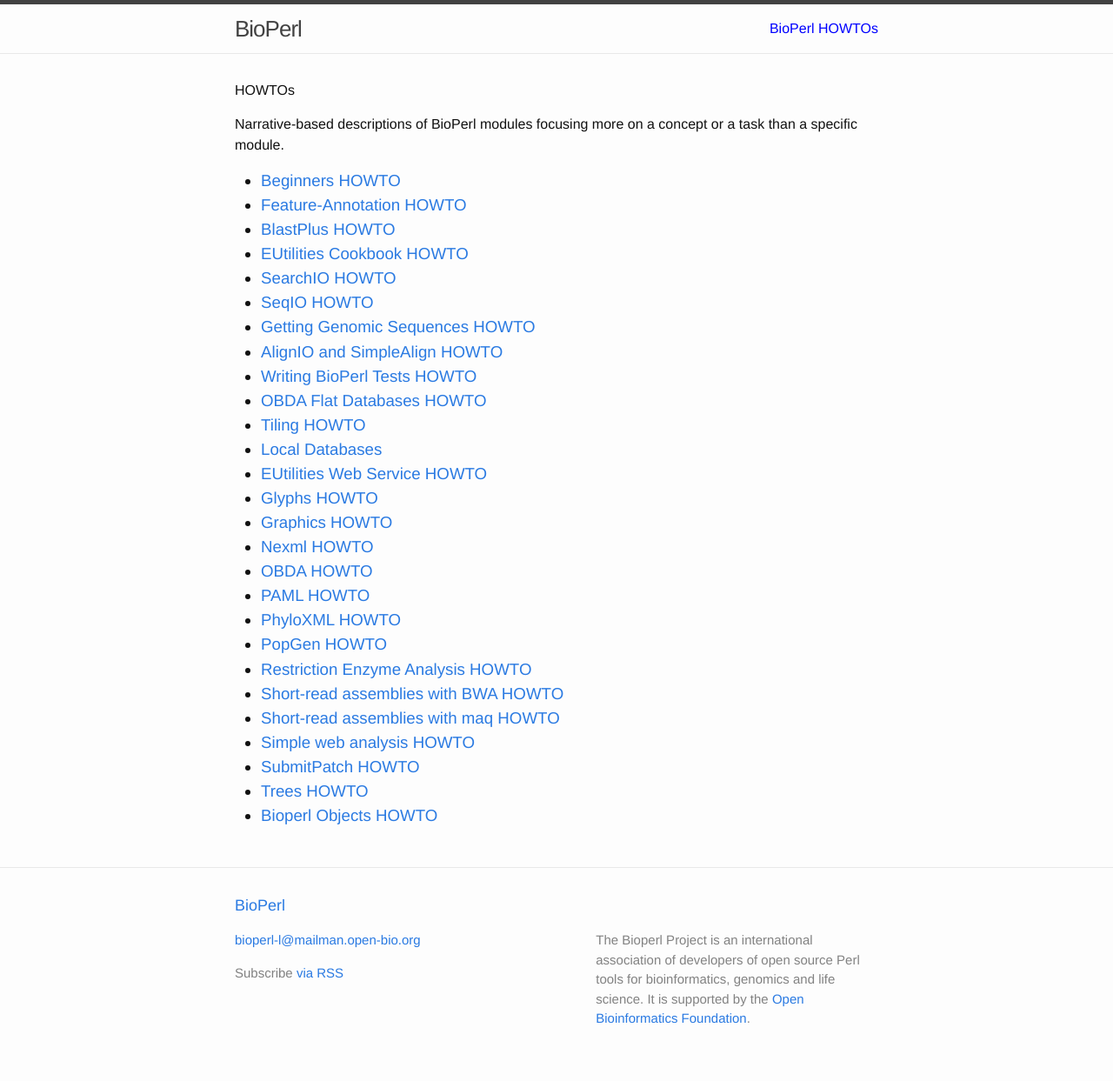
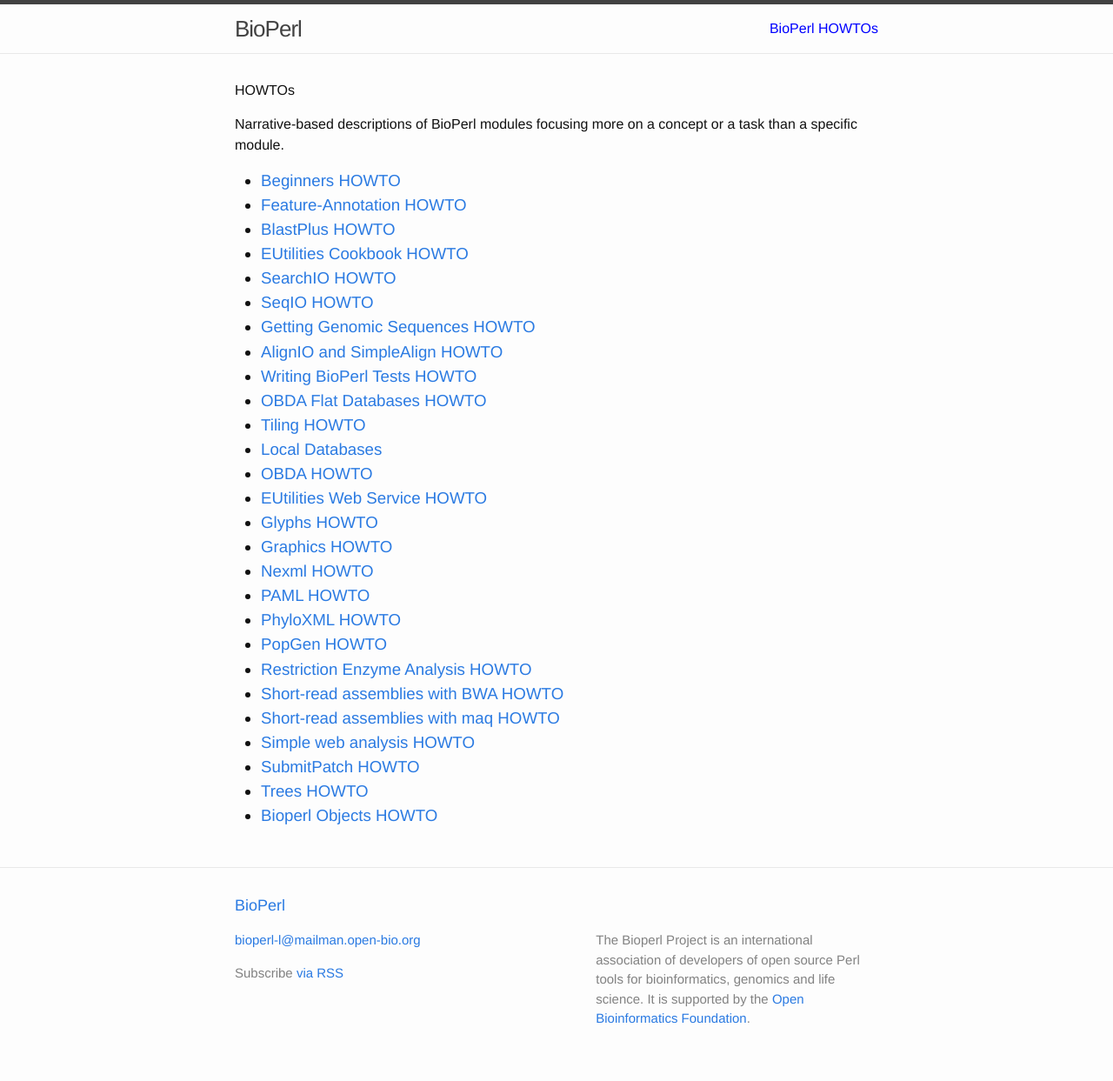
Before and after one commit to bioperl/bioperl.github.io, a Jekyll site: the page built from howtos/index.html, in a window 1280 px wide. Shown: the whole page at 87% size. Built offline with Jekyll 4.4.1, drawn with Linux system fonts in a browser that asks for light colours; Markdown is read by kramdown in place of the engine named in the settings; part of the change alters nothing that is shown.

```diff
--- a/howtos/index.html
+++ b/howtos/index.html
@@ -23,12 +23,12 @@ title: BioPerl HOWTOs
   <li><a href="/howtos/OBDA_Flat_databases.html">OBDA Flat Databases HOWTO</li>
   <li><a href="/howtos/Tiling.html">Tiling HOWTO</li>
   <li><a href="/howtos/Local_Databases.html">Local Databases</li>
+  <li><a href="/howtos/OBDA.html">OBDA HOWTO</li>
 
   <li><a href="/howtos/EUtilities_Web_Service.html">EUtilities Web Service HOWTO</li>
   <li><a href="/howtos/Glyphs.html">Glyphs HOWTO</li>
   <li><a href="/howtos/Graphics.html">Graphics HOWTO</li>
   <li><a href="/howtos/Nexml.html">Nexml HOWTO</li>
-  <li><a href="/howtos/OBDA.html">OBDA HOWTO</li>
   <li><a href="/howtos/PAML.html">PAML HOWTO</li>
   <li><a href="/howtos/PhyloXML.html">PhyloXML HOWTO</li>
   <li><a href="/howtos/PopGen.html">PopGen HOWTO</li>
```
